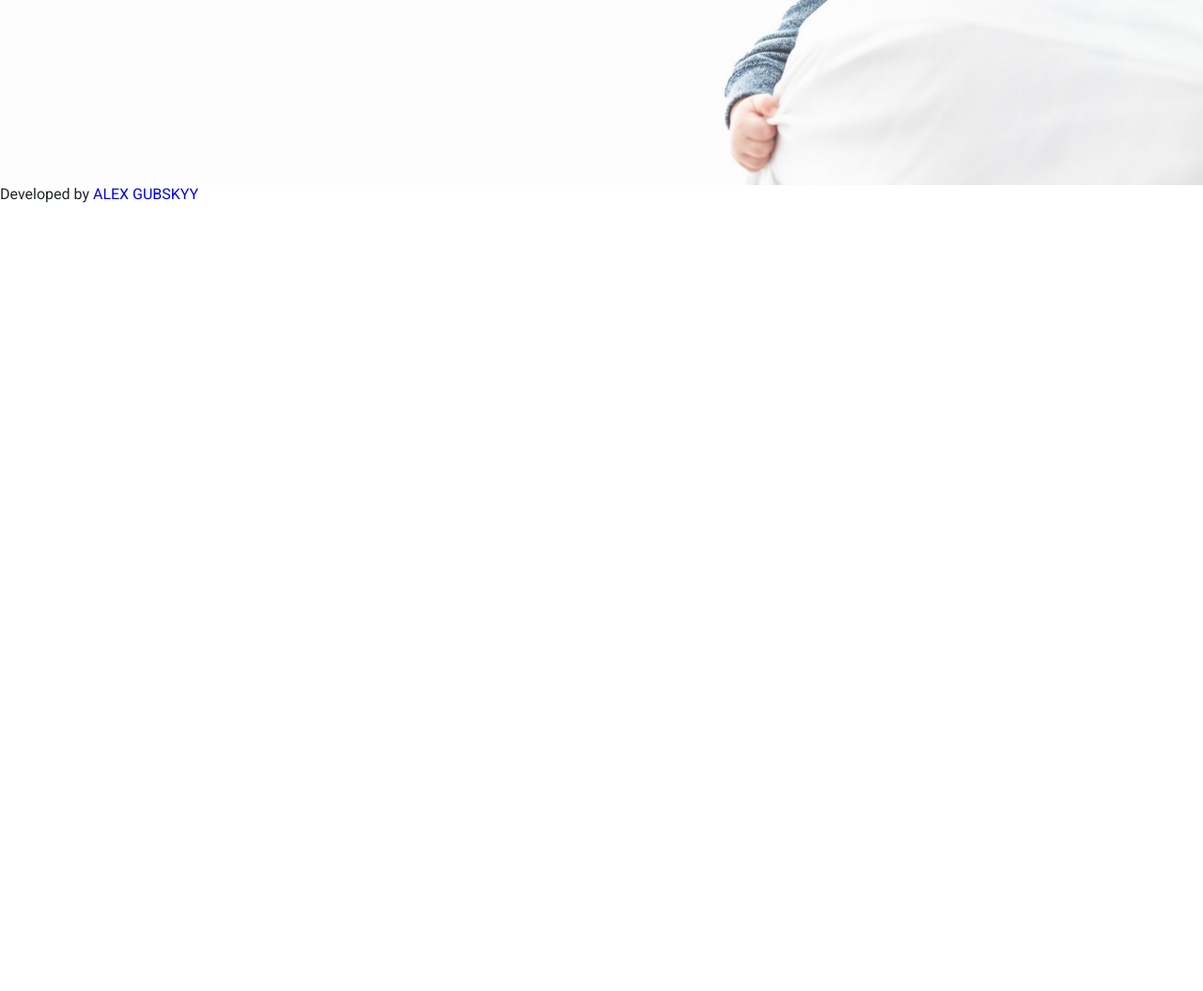
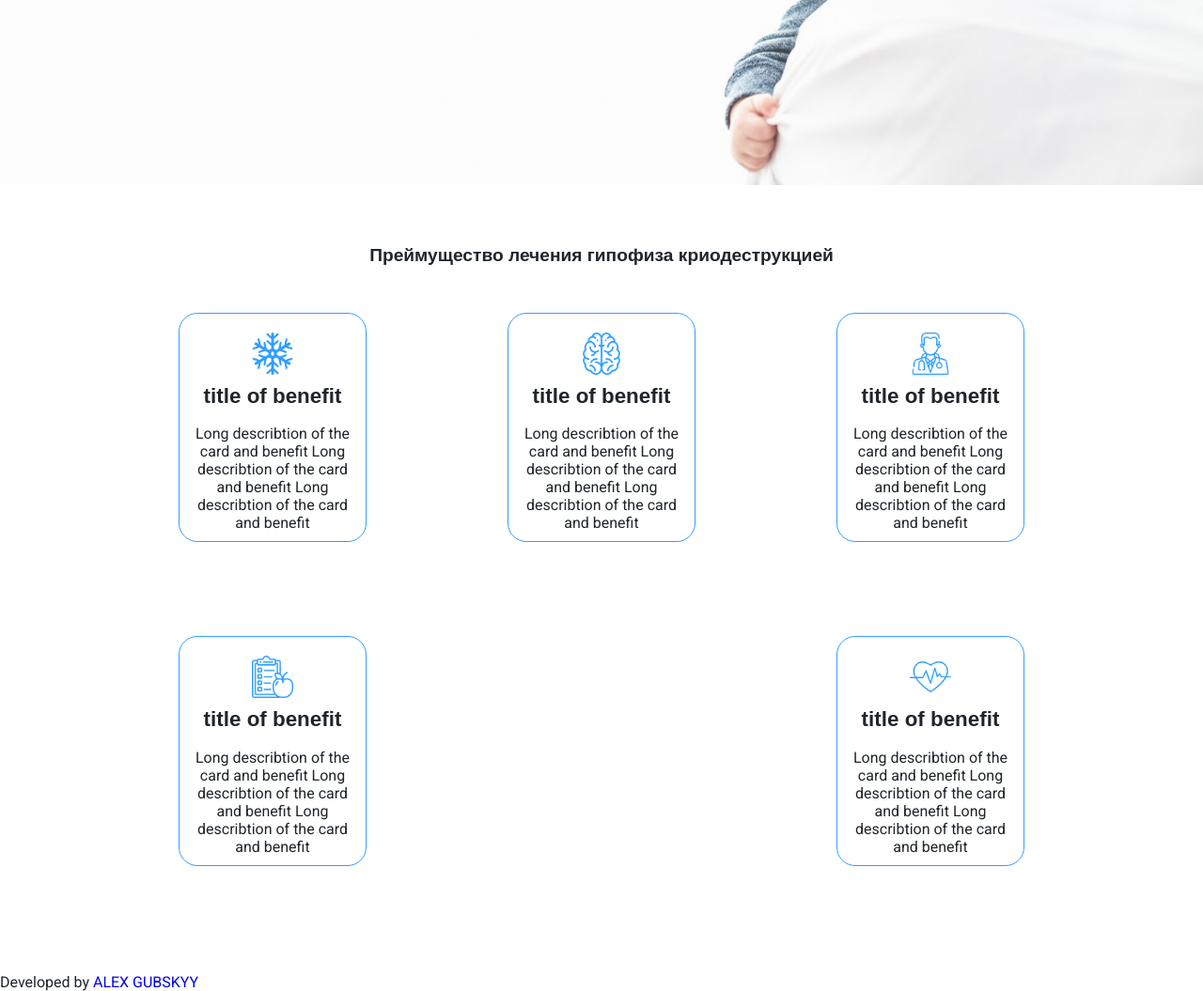
Before and after one commit to FrostyDog/Medical, a PHP site: page / in a window 1280 px wide. Shown: the part 544-1599 px from the top of the page at 94% size. Before the commit the page ends 760 px from the top, so only its background shows below. Run offline with PHP 8.4, Linux system fonts and the light colour scheme.

Commit message:
Benefit cards section initial + icos

```diff
--- a/index.html
+++ b/index.html
@@ -48,8 +48,36 @@
 
   </section>
 
-  <section>
+  <section class="benefits">
+  <h3> Преймущество лечения гипофиза криодеструкцией </h3>
 
+  <div class="benefit-cards">
+<div class="benefit-card">
+<img src="./icons/snowflake.png">
+<h5> title of benefit </h5>
+<p> Long describtion of the card and benefit Long describtion of the card and benefit Long describtion of the card and benefit </p>
+</div>
+<div class="benefit-card">
+<img src="./icons/brain.png">
+<h5> title of benefit </h5>
+<p> Long describtion of the card and benefit Long describtion of the card and benefit Long describtion of the card and benefit </p>
+</div>
+<div class="benefit-card">
+<img src="./icons/doctor.png">
+<h5> title of benefit </h5>
+<p> Long describtion of the card and benefit Long describtion of the card and benefit Long describtion of the card and benefit </p>
+</div>
+<div class="benefit-card">
+<img src="./icons/diet.png">
+<h5> title of benefit </h5>
+<p> Long describtion of the card and benefit Long describtion of the card and benefit Long describtion of the card and benefit </p>
+</div>
+<div class="benefit-card">
+<img src="./icons/heart.png">
+<h5> title of benefit </h5>
+<p> Long describtion of the card and benefit Long describtion of the card and benefit Long describtion of the card and benefit </p>
+</div>
+</div>
   </section>
 
 
--- a/style.css
+++ b/style.css
@@ -141,3 +141,47 @@ margin-left: 20%;
 font-size: 17px;
 padding: 10px 15px 10px 15px ;
 }
+
+.benefits{
+  margin: 5%;
+  display: flex;
+  flex-direction: column;
+  justify-content: center;
+  align-items: center;
+}
+
+.benefits h3 {
+  font-size: 1.2em;
+}
+
+.benefit-cards {
+  display: flex;
+  flex-direction: row;
+  flex-wrap: wrap;
+  justify-content: space-between;
+}
+
+.benefit-card {
+  display: flex;
+  width: auto;
+  max-width: 200px;
+  flex-direction: column;
+  justify-content: center;
+  align-items: center;
+  border: 1px solid #339DFF;
+  border-radius: 20px;
+  margin: 5%;
+  text-align: center;
+  padding: 10px;
+}
+
+.benefit-card img {
+  width: 25%;
+  height: 25%;
+  margin: 10px;
+  align-self: center;
+}
+
+.benefit-card p {
+  margin-top: 10%;
+}
```
Also changed, not shown: icons/brain.png (added), icons/diet.png (added), icons/doctor.png (added), icons/heart (1).png (added), icons/heart.png (added), icons/snowflake.png (added).
